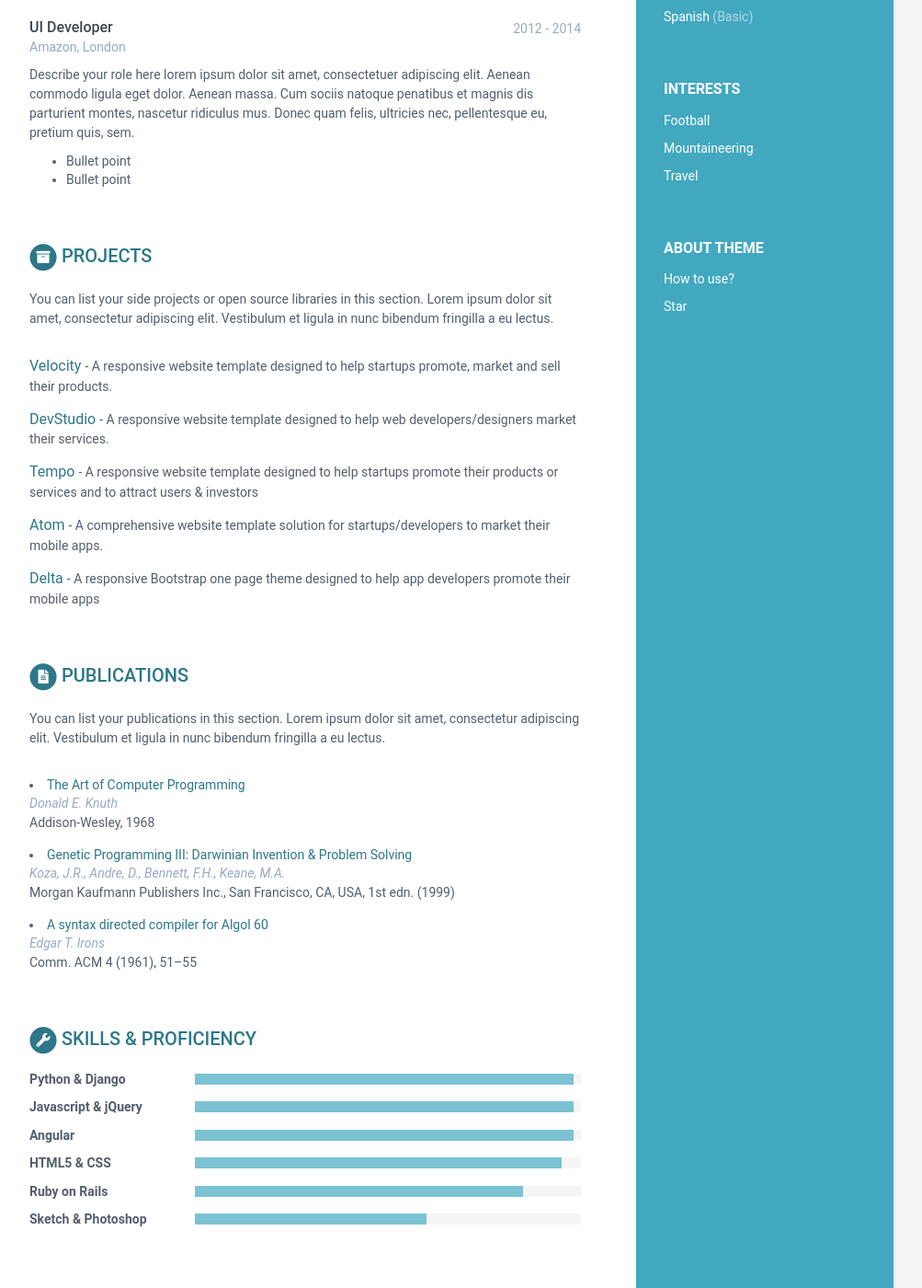
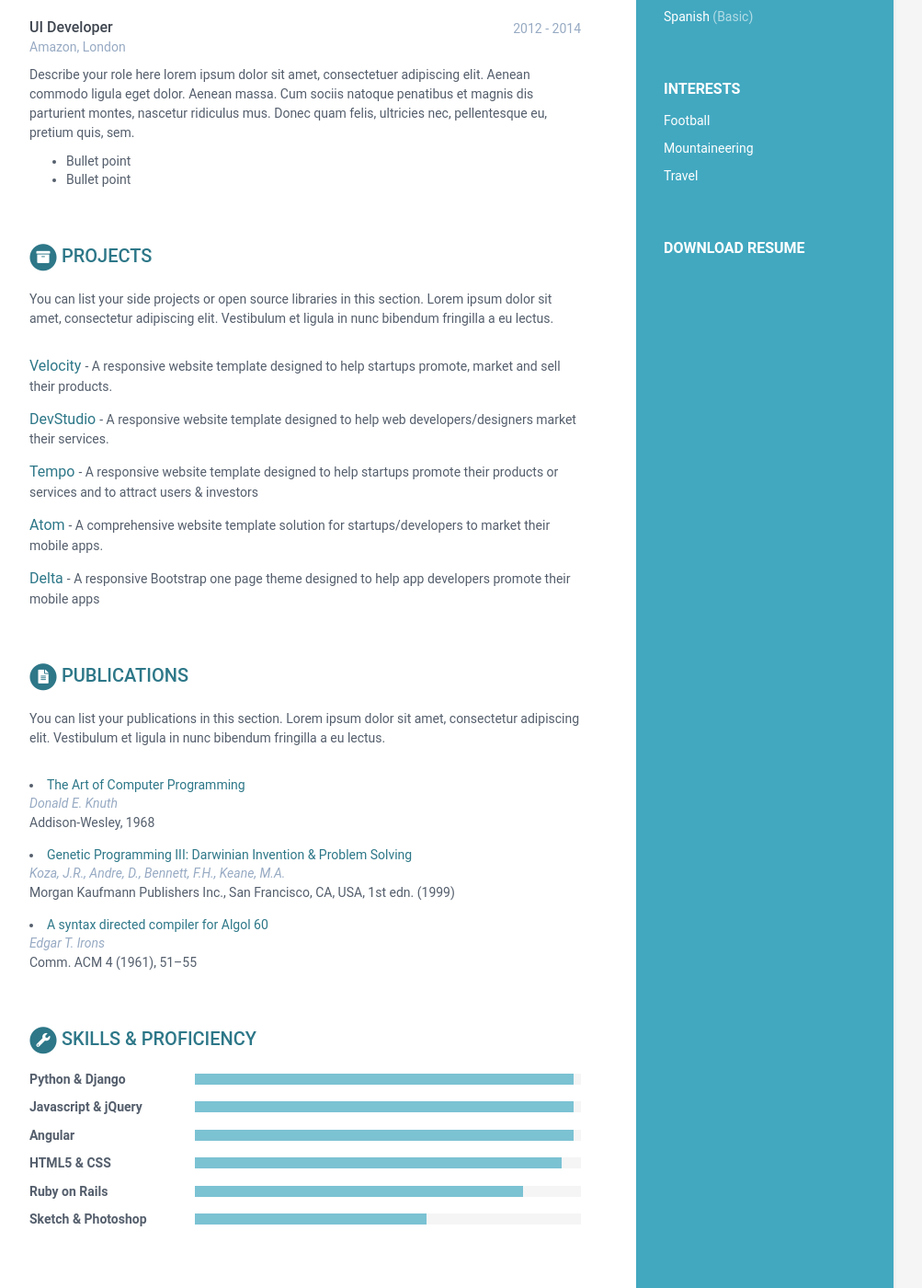
Before and after one commit to BennyG93/bennyg93.github.io, a Jekyll site: the page built from index.html, in a window 1280 px wide and 1400 px high, scrolled down 803 px. Shown: the whole window at 92% size, without its empty margins (168-1171 px from the left). Built offline with Jekyll 4.4.1, drawn with Linux system fonts in a browser that asks for light colours; some of the changed text lies outside the part shown.

Commit message:
include download resume pdf in sidebar

```diff
--- a/_data/data.yml
+++ b/_data/data.yml
@@ -3,8 +3,9 @@
 #
 
 sidebar:
-    about: True # set to False or comment line if you want to remove the "how to use?" in the sidebar
+    about: False # set to False or comment line if you want to remove the "how to use?" in the sidebar
     education: True # set to False if you want education in main section instead of in sidebar
+    downloads: True
 
     # Profile information
     name: Ben Groves
@@ -25,7 +26,8 @@ sidebar:
     stack-overflow: # Number/Username, e.g. 123456/alandoe
     codewars:
     goodreads: # Number-Username, e.g. 123456-alandoe
-    pdf: #http://www.africau.edu/images/default/sample.pdf
+    download:
+      pdf: http://www.africau.edu/images/default/sample.pdf
 
     languages:
       - idiom: English
--- a/_includes/contact.html
+++ b/_includes/contact.html
@@ -79,11 +79,5 @@
     </li>
     {% endif %}
 
-    {% if sidebar.pdf %}
-    <li class="pdf"><i class="fas fa-file-pdf"></i>
-      <a href="{{ sidebar.pdf }}" target="_blank">Resume PDF</a>
-    </li>
-    {% endif %}
-
   </ul>
 </div><!--//contact-container-->
--- /dev/null
+++ b/_includes/download.html
@@ -0,0 +1,12 @@
+<div class="remove-container container-block">
+  <h2 class="container-block-title">
+    Download Resume
+  </h2>
+  <ul class="list-unstyled interests-list">
+    {% if sidebar.pdf %}
+    <li class="pdf"><i class="fas fa-file-pdf"></i>
+      <a href="{{ sidebar.download.pdf }}" target="_blank">Resume PDF</a>
+    </li>
+    {% endif %}
+  </ul>
+</div><!--//About-->
--- a/_includes/footer.html
+++ b/_includes/footer.html
@@ -1,6 +1,6 @@
 <footer class="footer">
     <div class="text-center">
         <!--/* This template is released under the Creative Commons Attribution 3.0 License. Please keep the attribution link below when using for your own project. Thank you for your support. :) If you'd like to use the template without the attribution, you can check out other license options via our website: themes.3rdwavemedia.com */-->
-        <small class="copyright">{{ site.data.data.footer }}</small>
+        <!-- <small class="copyright">{{ site.data.data.footer }}</small> -->
     </div><!--//container-->
 </footer><!--//footer-->
--- a/_includes/sidebar.html
+++ b/_includes/sidebar.html
@@ -30,4 +30,8 @@
     {% include about.html %}
   {% endif %}
 
+  {% if sidebar.downloads %}
+    {% include download.html %}
+  {% endif %}
+
 </div><!--//sidebar-wrapper-->
```
